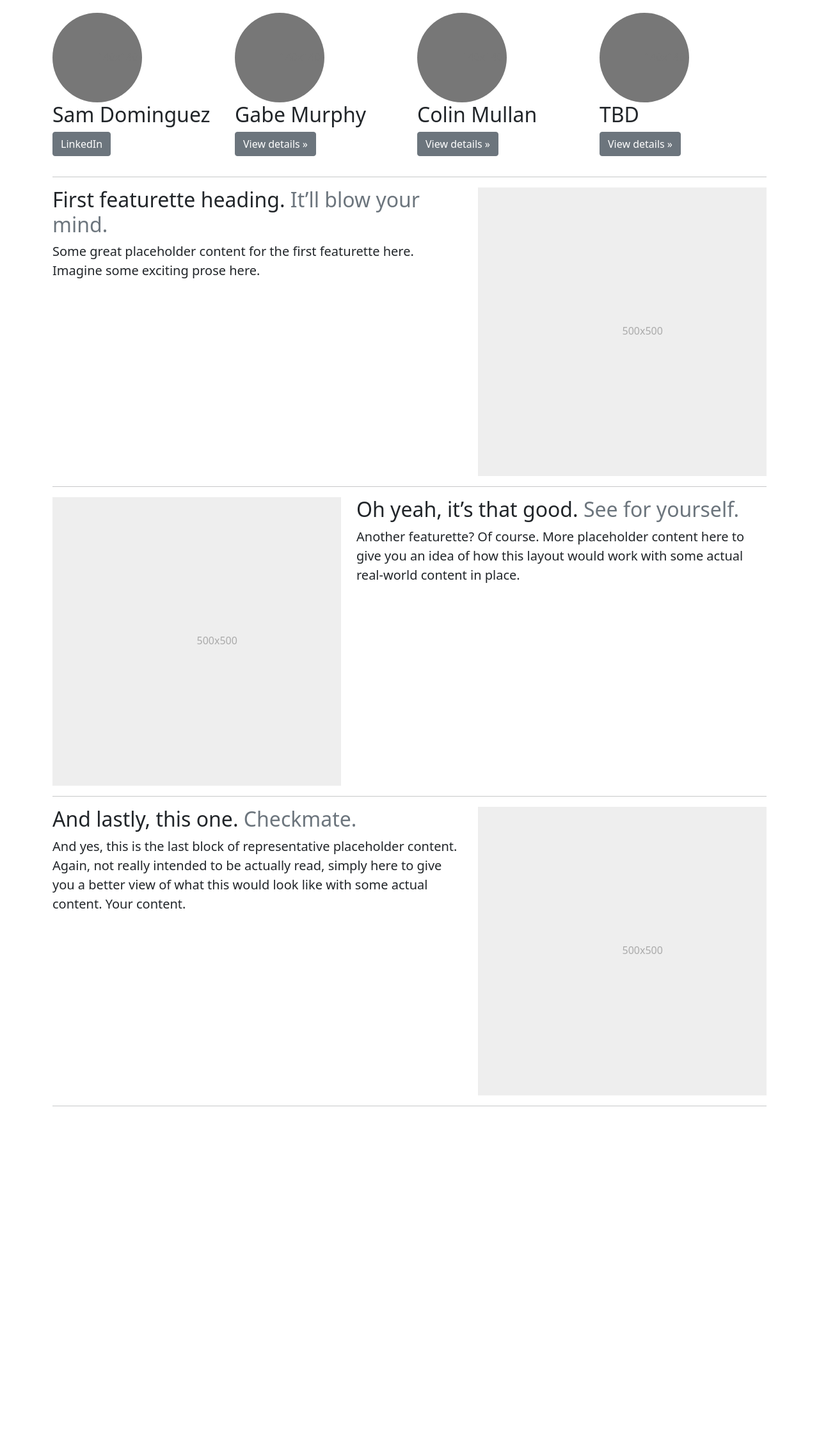
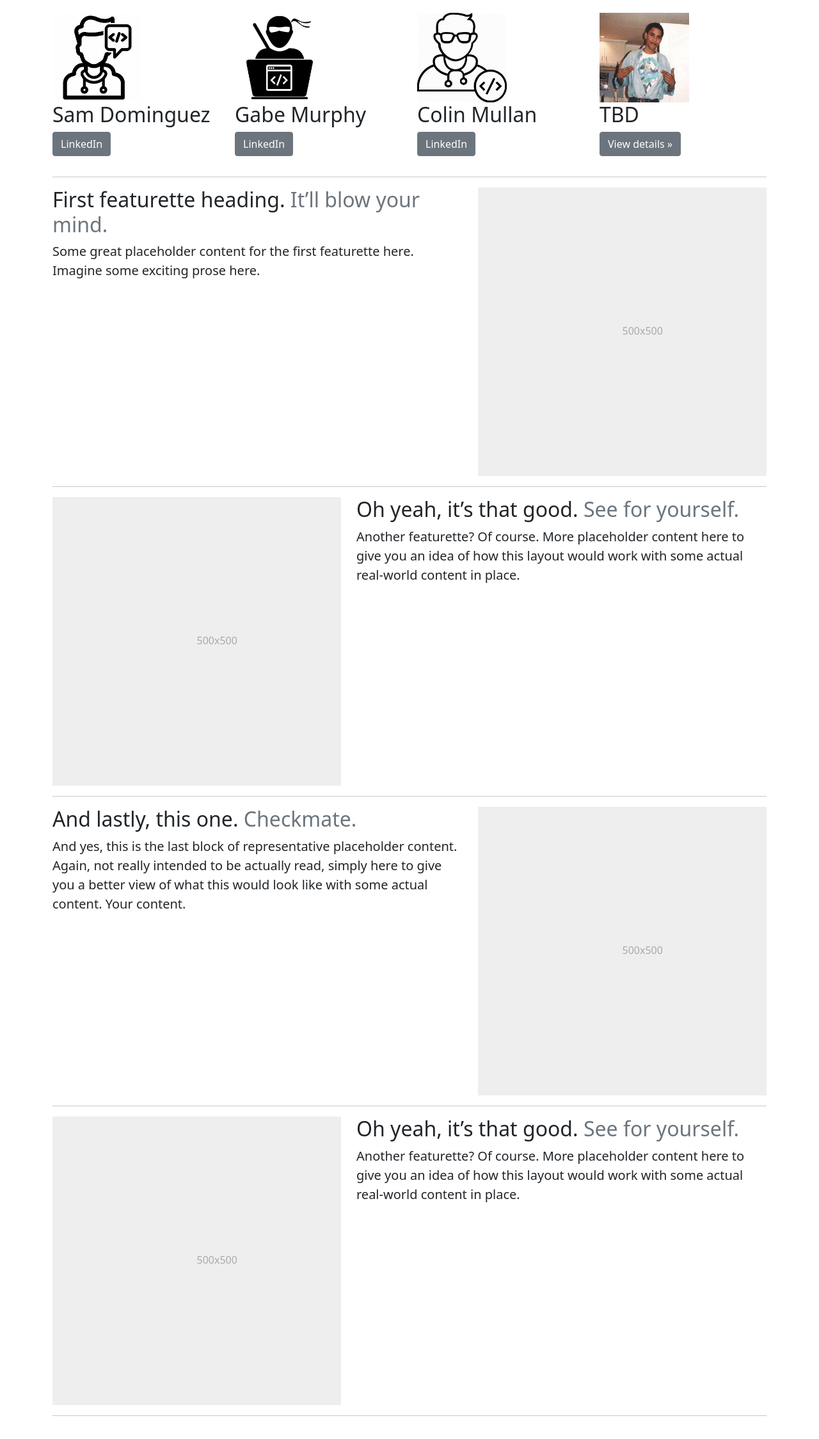
Before and after one commit to gabe7murphy/Flask-EC2, a Flask app: page /about in a window 1280 px wide. Shown: the part 56-2305 px from the top of the page at 64% size. Before the commit the page ends 1785 px from the top, so only its background shows below. Run offline with Flask 2, Linux system fonts and the light colour scheme.

Commit message:
added images and routed links

```diff
--- a/templates/about.html
+++ b/templates/about.html
@@ -10,48 +10,30 @@ About Us
     <!-- Four columns of text below the carousel -->
     <div class="row">
         <div class="col-lg-3">
-            <svg class="bd-placeholder-img rounded-circle" width="140" height="140" xmlns="http://www.w3.org/2000/svg"
-                role="img" aria-label="Placeholder: 140x140" preserveAspectRatio="xMidYMid slice" focusable="false">
-                <title>Placeholder</title>
-                <rect width="100%" height="100%" fill="#777" /><text x="50%" y="50%" fill="#777"
-                    dy=".3em">140x140</text>
-            </svg>
-
+            <img src="/static/images/samAvatar.png" width="140" height="140">
             <h2>Sam Dominguez</h2>
-            <p><a class="btn btn-secondary" href="https://www.linkedin.com/in/samueljdominguez/">LinkedIn</a></p>
+            <p><a class="btn btn-secondary" target="_blank" rel="noopener noreferrer"
+                    href="https://www.linkedin.com/in/samueljdominguez/">LinkedIn</a></p>
         </div><!-- /.col-lg-4 -->
         <div class="col-lg-3">
-            <svg class="bd-placeholder-img rounded-circle" width="140" height="140" xmlns="http://www.w3.org/2000/svg"
-                role="img" aria-label="Placeholder: 140x140" preserveAspectRatio="xMidYMid slice" focusable="false">
-                <title>Placeholder</title>
-                <rect width="100%" height="100%" fill="#777" /><text x="50%" y="50%" fill="#777"
-                    dy=".3em">140x140</text>
-            </svg>
-
+            <img src="/static/images/gabeAvatar.png" width="140" height="140">
             <h2>Gabe Murphy</h2>
-            <p><a class="btn btn-secondary" href="#">View details &raquo;</a></p>
+            <p><a class="btn btn-secondary" target="_blank" rel="noopener noreferrer"
+                    href="https://www.linkedin.com/in/gabemurphy/">LinkedIn</a></p>
         </div><!-- /.col-lg-4 -->
         <div class="col-lg-3">
-            <svg class="bd-placeholder-img rounded-circle" width="140" height="140" xmlns="http://www.w3.org/2000/svg"
-                role="img" aria-label="Placeholder: 140x140" preserveAspectRatio="xMidYMid slice" focusable="false">
-                <title>Placeholder</title>
-                <rect width="100%" height="100%" fill="#777" /><text x="50%" y="50%" fill="#777"
-                    dy=".3em">140x140</text>
-            </svg>
+            <img src="/static/images/colinAvatar.png" width="140" height="140">
 
             <h2>Colin Mullan</h2>
-            <p><a class="btn btn-secondary" href="#">View details &raquo;</a></p>
+            <p><a class="btn btn-secondary" target="_blank" rel="noopener noreferrer"
+                    href="https://www.linkedin.com/in/colin-mullan-a11b90132/">LinkedIn</a></p>
         </div><!-- /.col-lg-4 -->
         <div class="col-lg-3">
-            <svg class="bd-placeholder-img rounded-circle" width="140" height="140" xmlns="http://www.w3.org/2000/svg"
-                role="img" aria-label="Placeholder: 140x140" preserveAspectRatio="xMidYMid slice" focusable="false">
-                <title>Placeholder</title>
-                <rect width="100%" height="100%" fill="#777" /><text x="50%" y="50%" fill="#777"
-                    dy=".3em">140x140</text>
-            </svg>
+            <img src="/static/images/obama.jpg" width="140" height="140">
 
             <h2>TBD</h2>
-            <p><a class="btn btn-secondary" href="#">View details &raquo;</a></p>
+            <p><a class="btn btn-secondary" target="_blank" rel="noopener noreferrer" href="#">View details &raquo;</a>
+            </p>
         </div><!-- /.col-lg-4 -->
     </div><!-- /.row -->
 
@@ -122,6 +104,26 @@ About Us
     </div>
 
     <hr class="featurette-divider">
+    <div class="row featurette">
+        <div class="col-md-7 order-md-2">
+            <h2 class="featurette-heading">Oh yeah, it’s that good. <span class="text-muted">See for yourself.</span>
+            </h2>
+            <p class="lead">Another featurette? Of course. More placeholder content here to give you an idea of how this
+                layout would work with some actual real-world content in place.</p>
+        </div>
+        <div class="col-md-5 order-md-1">
+            <svg class="bd-placeholder-img bd-placeholder-img-lg featurette-image img-fluid mx-auto" width="500"
+                height="500" xmlns="http://www.w3.org/2000/svg" role="img" aria-label="Placeholder: 500x500"
+                preserveAspectRatio="xMidYMid slice" focusable="false">
+                <title>Placeholder</title>
+                <rect width="100%" height="100%" fill="#eee" /><text x="50%" y="50%" fill="#aaa"
+                    dy=".3em">500x500</text>
+            </svg>
+
+        </div>
+    </div>
+
+    <hr class="featurette-divider">
 
     <!-- /END THE FEATURETTES -->
 
```
Also changed, not shown: static/images/Dominguez.Samuel.photo.JPG (added), static/images/colinAvatar.png (added), static/images/colinPFP.png (added), static/images/gabeAvatar.png (added), static/images/gabe_pfp2.jpg (added), static/images/obama.jpg (added), static/images/owenAvatar.png (added), static/images/samAvatar.png (added), 3 other files.
